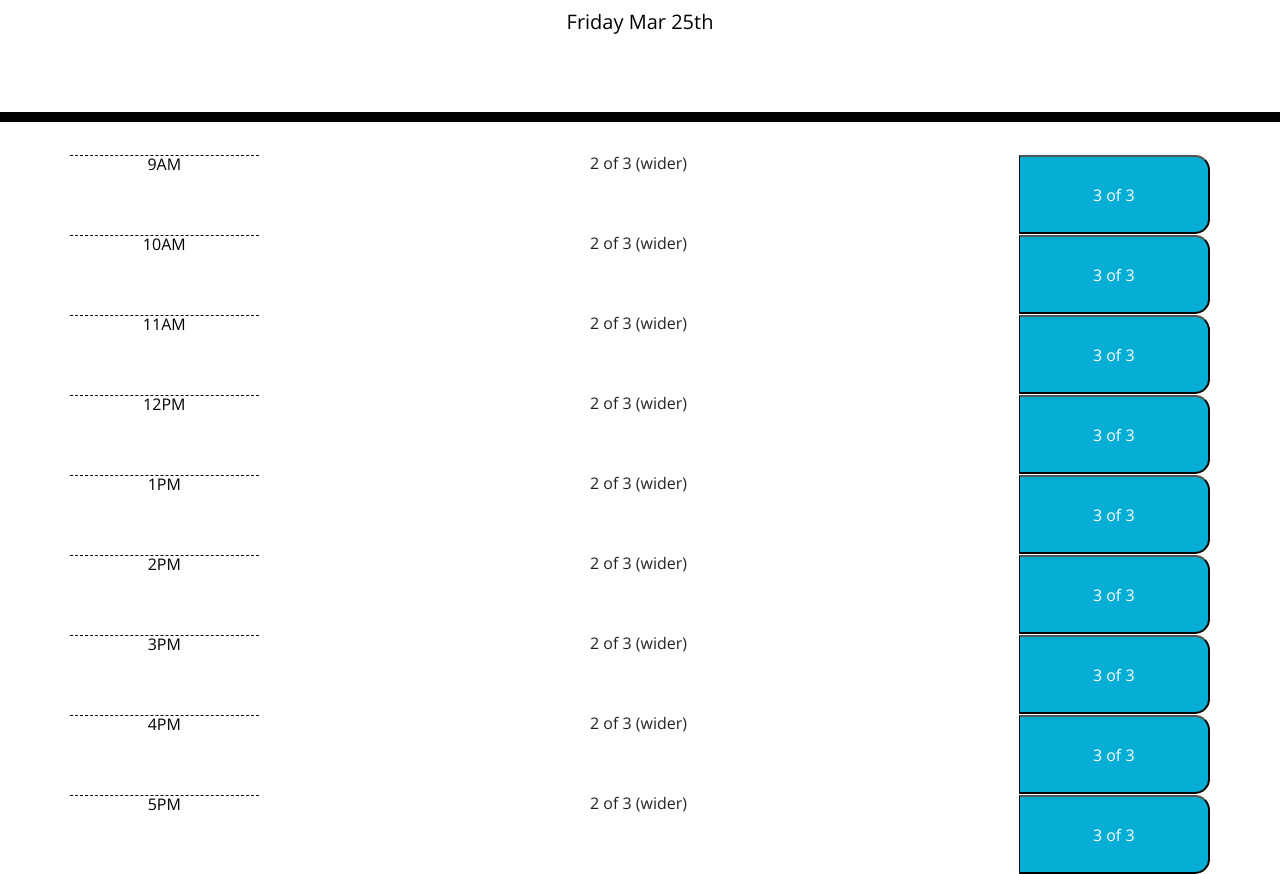
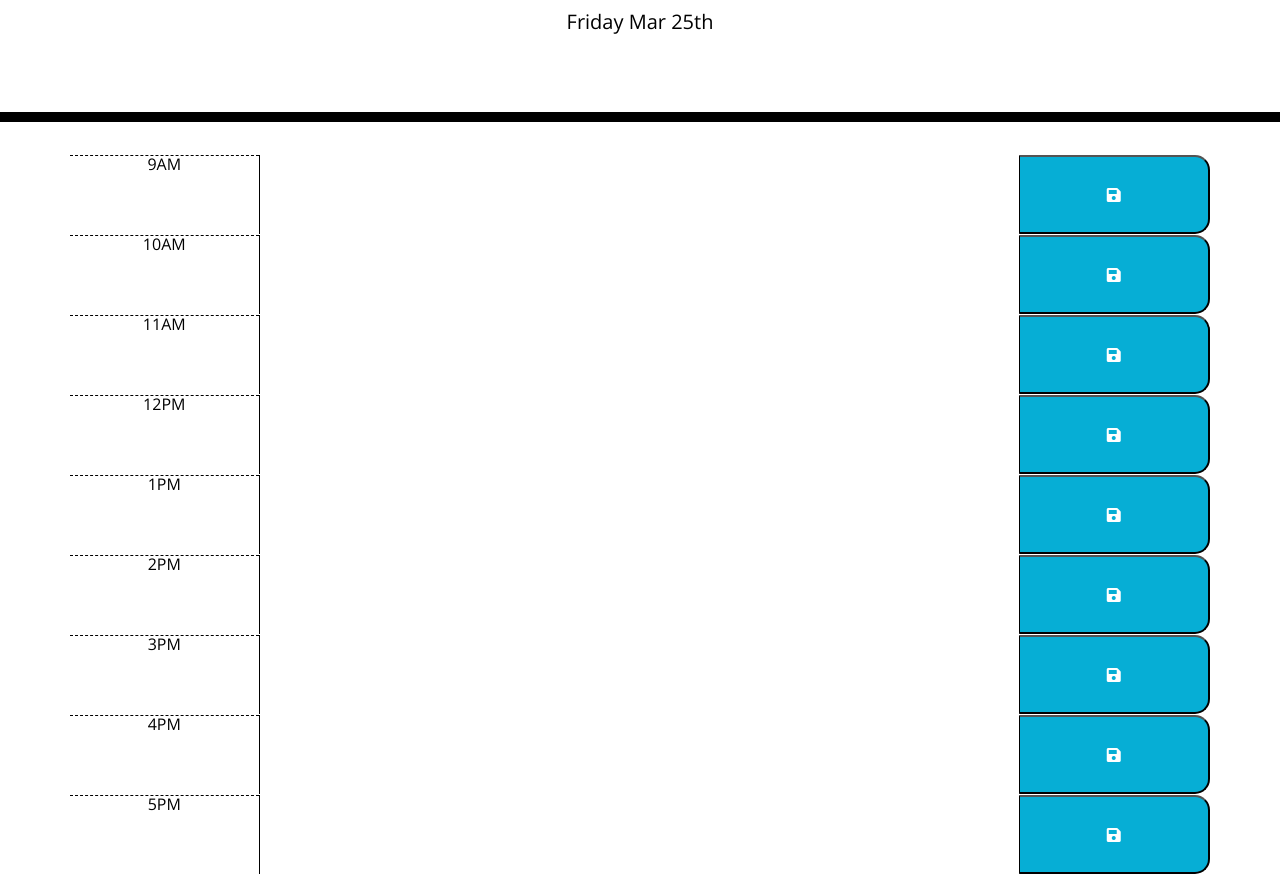
Before and after one commit to Boopdid/work-day-scheduler, a plain HTML site: page index.html in a window 1280 px wide. Shown: the part 182-1056 px from the top of the page. Drawn offline with nearby package versions, Linux system fonts and the light colour scheme.

Commit message:
added save icons from font awesome to the buttons

```diff
--- a/index.html
+++ b/index.html
@@ -32,48 +32,48 @@
       <!-- Timeblocks go here -->
       <div class="row">
         <div class="col hour">9AM</div>
-        <div class="col-8">2 of 3 (wider)</div>
-        <button class="col saveBtn">3 of 3</button>
+        <textarea class="col-8"></textarea>
+        <button class="col saveBtn"><i class="fas fa-save"></i></button>
       </div>
       <div class="row">
         <div class="col hour">10AM</div>
-        <div class="col-8">2 of 3 (wider)</div>
-        <button class="col saveBtn">3 of 3</button>
+        <textarea class="col-8"></textarea>
+        <button class="col saveBtn"><i class="fas fa-save"></i></button>
       </div>
       <div class="row">
         <div class="col hour">11AM</div>
-        <div class="col-8">2 of 3 (wider)</div>
-        <button class="col saveBtn">3 of 3</button>
+        <textarea class="col-8"></textarea>
+        <button class="col saveBtn"><i class="fas fa-save"></i></button>
       </div>
       <div class="row">
         <div class="col hour">12PM</div>
-        <div class="col-8">2 of 3 (wider)</div>
-        <button class="col saveBtn">3 of 3</button>
+        <textarea class="col-8"></textarea>
+        <button class="col saveBtn"><i class="fas fa-save"></i></button>
       </div>
       <div class="row">
         <div class="col hour">1PM</div>
-        <div class="col-8" class>2 of 3 (wider)</div>
-        <button class="col saveBtn">3 of 3</button>
+        <textarea class="col-8"></textarea>
+        <button class="col saveBtn"><i class="fas fa-save"></i></button>
       </div>
       <div class="row">
         <div class="col hour">2PM</div>
-        <div class="col-8">2 of 3 (wider)</div>
-        <button class="col saveBtn">3 of 3</button>
+        <textarea class="col-8"></textarea>
+        <button class="col saveBtn"><i class="fas fa-save"></i></button>
       </div>
       <div class="row">
         <div class="col hour">3PM</div>
-        <div class="col-8">2 of 3 (wider)</div>
-        <button class="col saveBtn">3 of 3</button>
+        <textarea class="col-8"></textarea>
+        <button class="col saveBtn"><i class="fas fa-save"></i></button>
       </div>
       <div class="row">
         <div class="col hour">4PM</div>
-        <div class="col-8">2 of 3 (wider)</div>
-        <button class="col saveBtn">3 of 3</button>
+        <textarea class="col-8"></textarea>
+        <button class="col saveBtn"><i class="fas fa-save"></i></button>
       </div>
       <div class="row">
         <div class="col hour">5PM</div>
-        <div class="col-8">2 of 3 (wider)</div>
-        <button class="col saveBtn">3 of 3</button>
+        <textarea class="col-8"></textarea>
+        <button class="col saveBtn"><i class="fas fa-save"></i></button>
       </div>
     </div>
 
```
